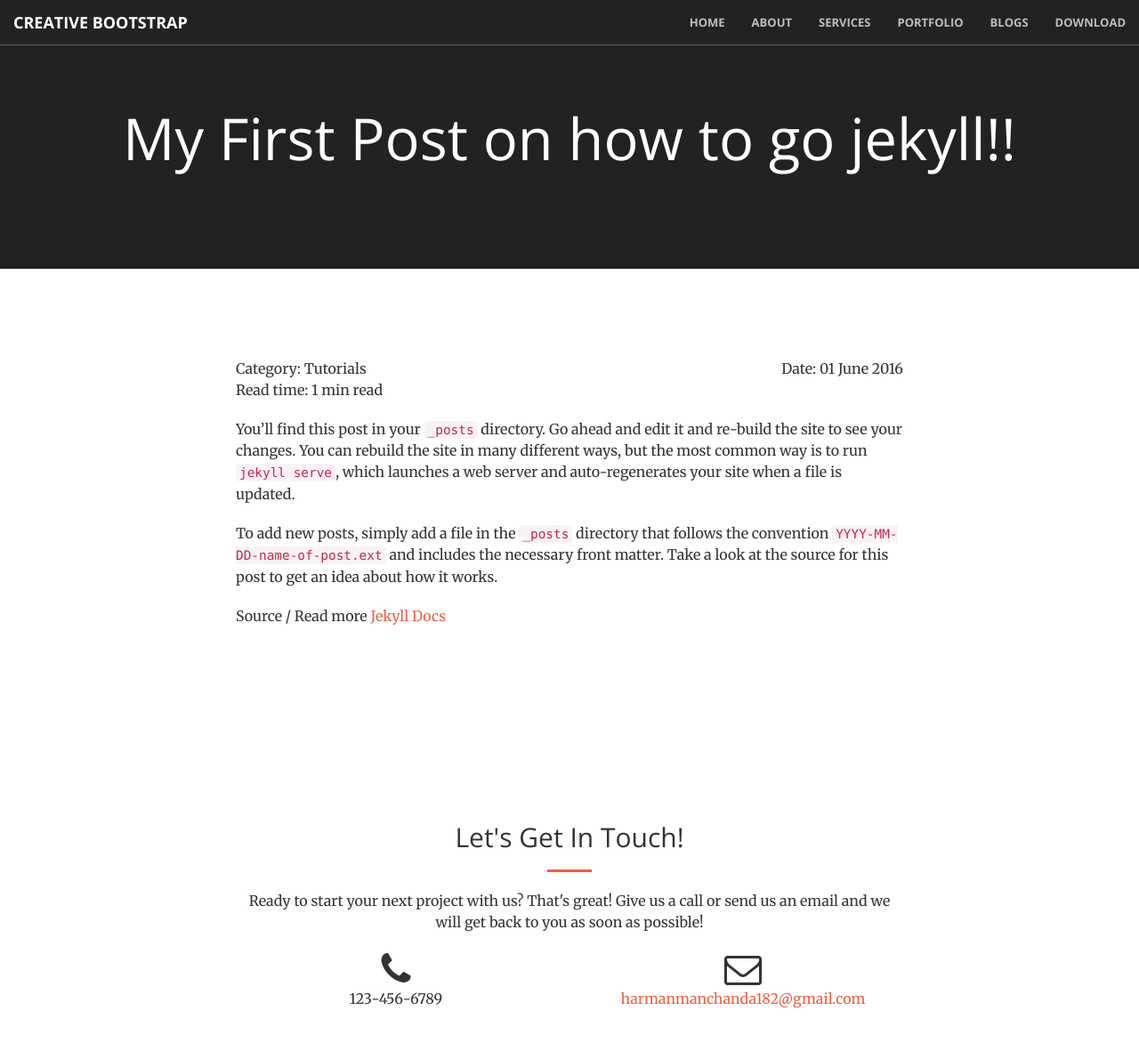
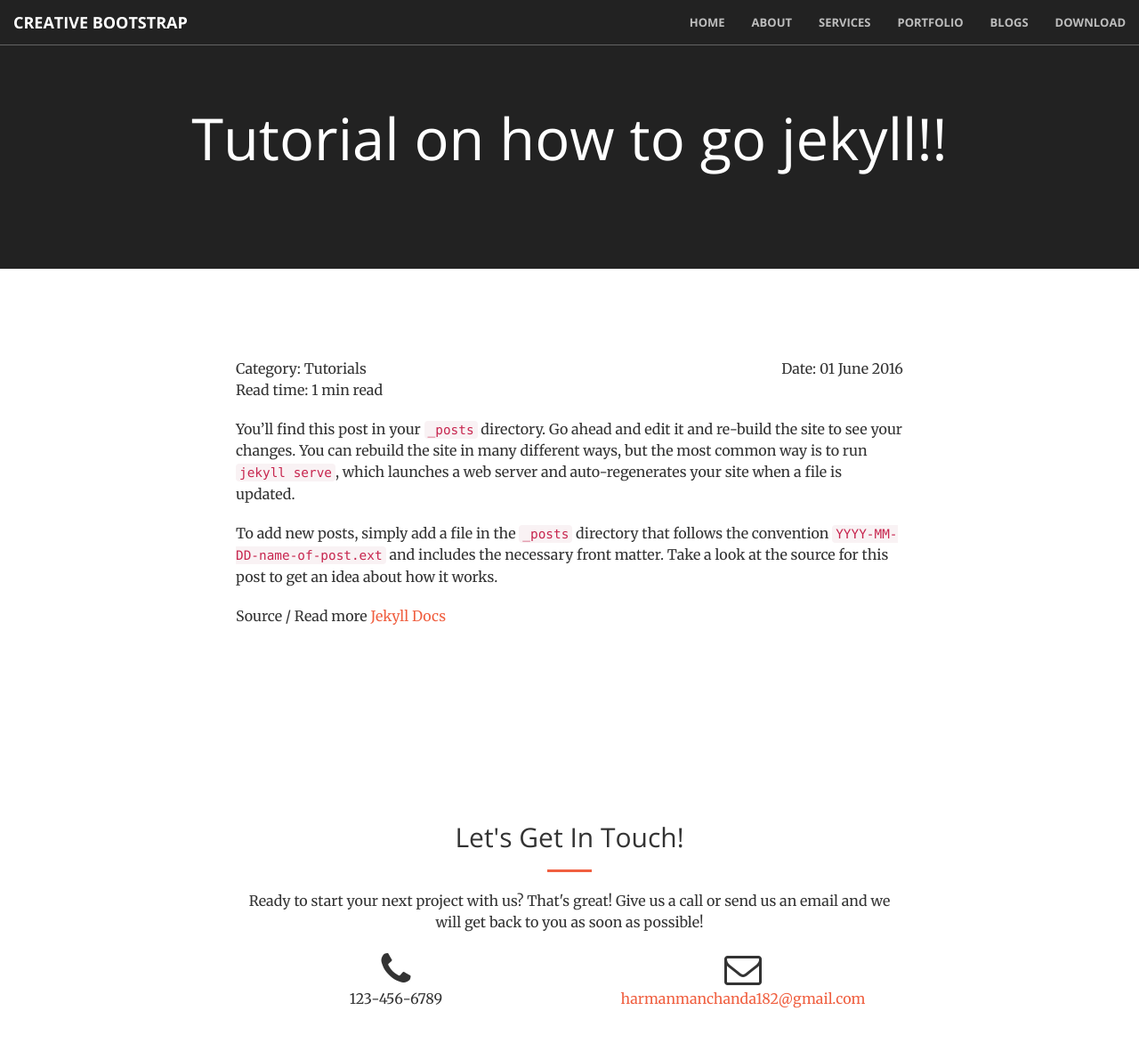
Before and after one commit to IamManchanda/creative-bootstrap, a Jekyll site: the page built from _posts/2016-06-01-tutorial-on-how-to-go-jekyll.md, in a window 1280 px wide and 1254 px high. Shown: the top 1172 px of the window at 89% size. Built offline with Jekyll 4.4.1, drawn with Linux system fonts in a browser that asks for light colours.

Commit message:
Moved '_posts/2016-06-01-my-first-post.md' to '_posts/2016-06-01-tutorial-on-how-to-go-jekyll.md' via CloudCannon

```diff
--- a/_posts/2016-06-01-my-first-post.md
+++ b/_posts/2016-06-01-tutorial-on-how-to-go-jekyll.md
@@ -1,7 +1,8 @@
 ---
 layout: post
-title: My First Post on how to go jekyll!!
-category: Tutorials
+title: 'Tutorial on how to go jekyll!!'
+category:
+  - Tutorials
 description: Tutorial on how to edit posts
 ---
 You'll find this post in your `_posts` directory. Go ahead and edit it and re-build
```
